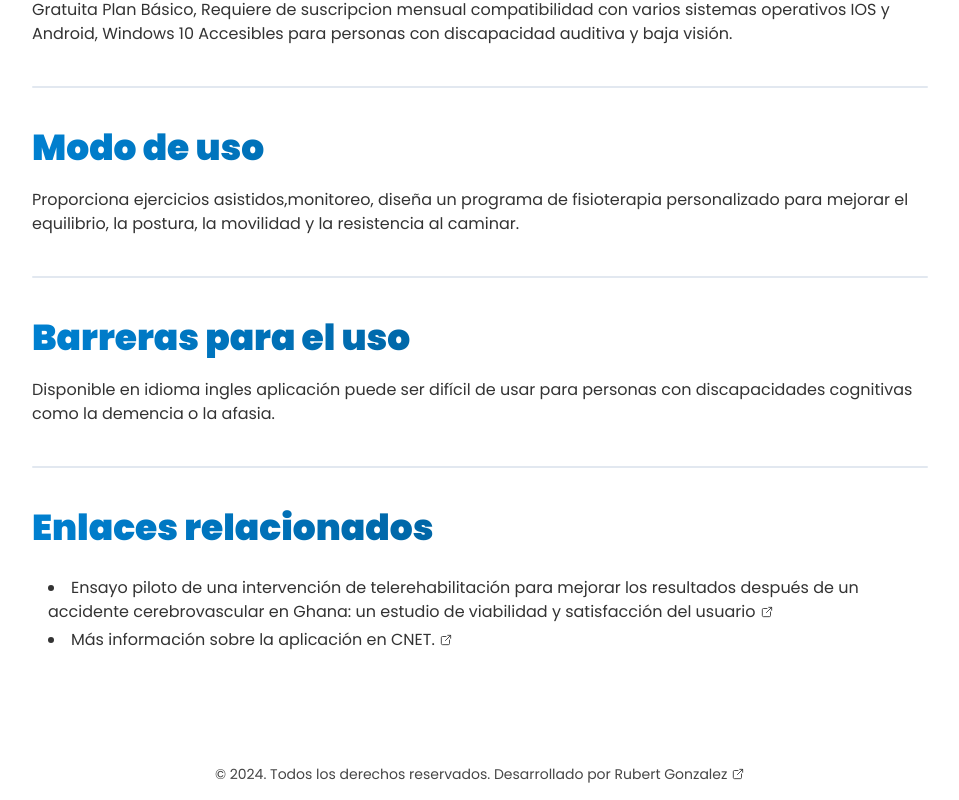
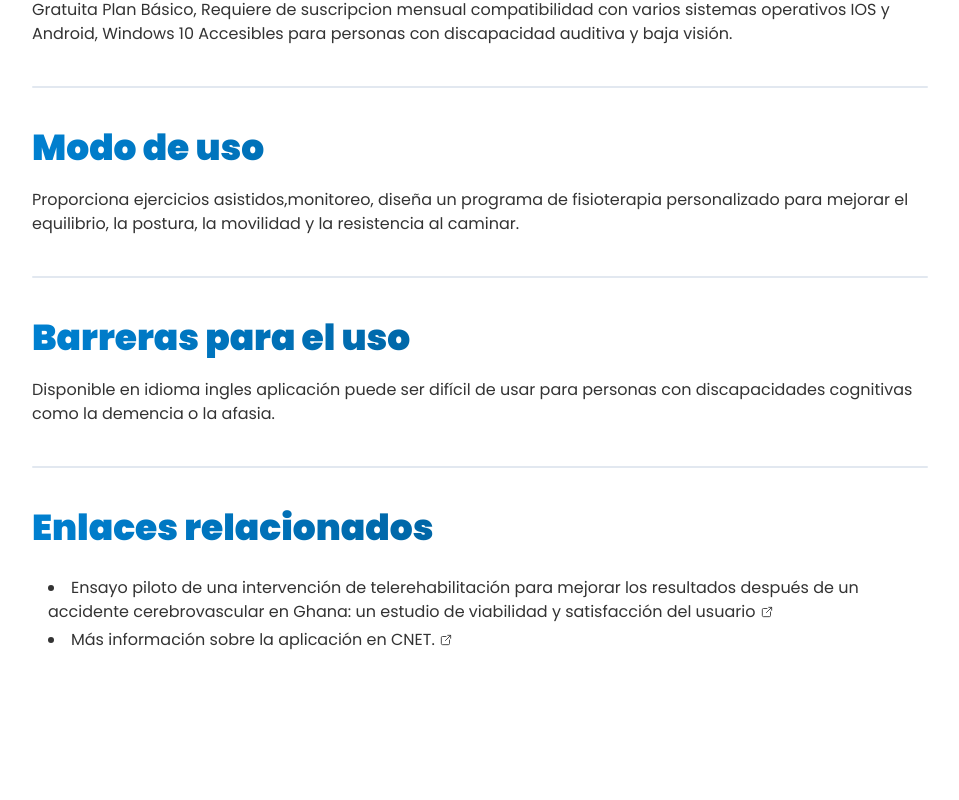
Before and after one commit to RubertG/web-udes, a Next.js app: page /aplicaciones/9zest-stroke-app in a window 1280 px wide. Shown: the part 910-1710 px from the top of the page, without its empty margins (160-1119 px from the left). After the commit the page ends 1658 px from the top, so only its background shows below. Built offline with nearby package versions, Linux system fonts and the light colour scheme.

Commit message:
🛠️ Eliminacion del footer

```diff
--- a/src/app/layout.tsx
+++ b/src/app/layout.tsx
@@ -1,7 +1,6 @@
 import type { Metadata } from 'next'
 import './globals.css'
 import { poppins } from '@/fonts/fonts'
-import { Footer } from '@/components/layout/footer'
 
 export const metadata: Metadata = {
   metadataBase: new URL('https://digi-care-physio.vercel.app/'),
@@ -30,7 +29,6 @@ export default function RootLayout ({
       </head>
       <body className={`${poppins.className} bg-bg-100`}>
         {children}
-        <Footer />
       </body>
     </html>
   )
```
